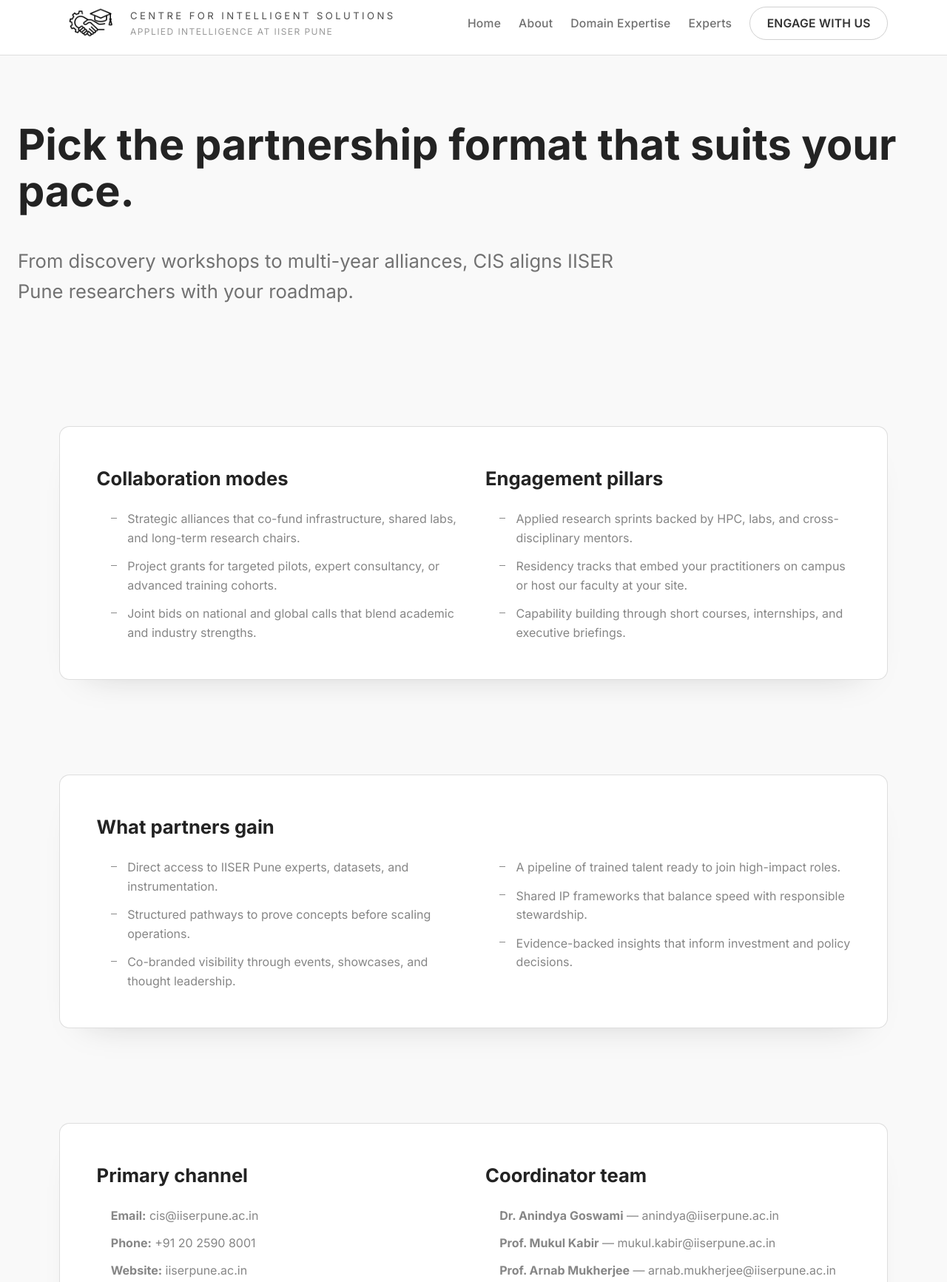
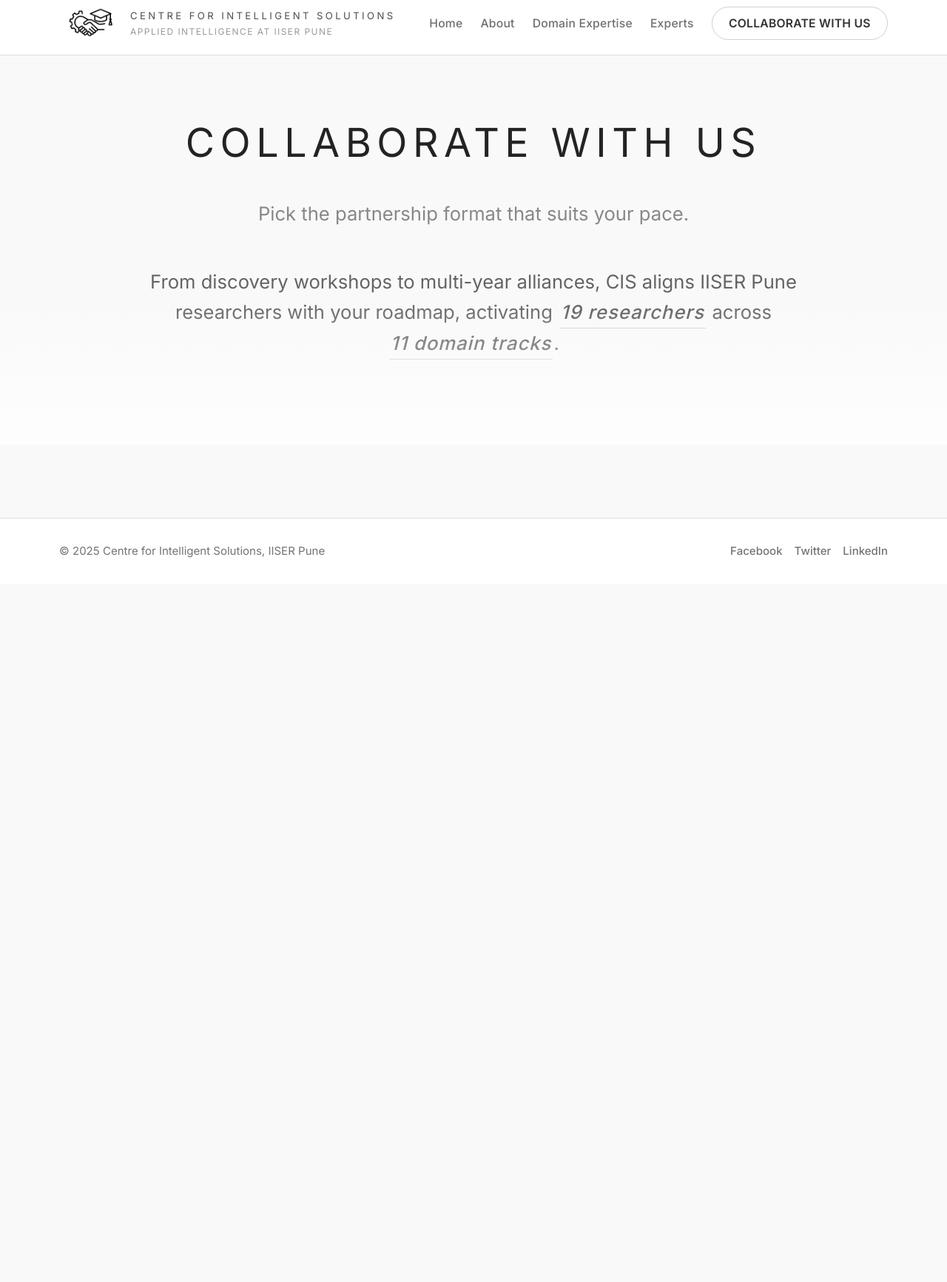
Before and after one commit to ritams/cis, a plain HTML site: page engage.html in a window 1280 px wide. Shown: the part 11-1744 px from the top of the page at 74% size. After the commit the page ends 800 px from the top, so only its background shows below. Drawn offline with Linux system fonts and the light colour scheme.

Commit message:
refactor: rename "Engage with us" to "Collaborate with us" across site and update hero styles

```diff
--- a/assets/css/style.css
+++ b/assets/css/style.css
@@ -32,6 +32,7 @@
   box-sizing: border-box;
   margin: 0;
   padding: 0;
+
 }
 
 body {
@@ -237,8 +238,23 @@ section {
 .hero__subtitle {
   font-size: clamp(1.25rem, 1.35rem + 0.5vw, 1.6rem);
   color: rgba(var(--cis-black-rgb), 0.6);
-  max-width: 50ch;
   margin: 0 0 1.3rem;
+}
+
+.hero__subtitle--secondary {
+  font-weight: 300;
+  color: rgba(var(--cis-black-rgb), 0.5);
+}
+
+.hero__metric {
+  display: inline-block;
+  padding: 0 0.12rem;
+  margin-inline: 0.1rem;
+  font-style: italic;
+  font-weight: 500;
+  letter-spacing: 0.04em;
+  color: rgba(var(--cis-black-rgb), 0.68);
+  border-bottom: 1px solid rgba(var(--cis-black-rgb), 0.18);
 }
 
 .hero__stats {
--- a/engage.html
+++ b/engage.html
@@ -3,7 +3,7 @@
 <head>
   <meta charset="UTF-8" />
   <meta name="viewport" content="width=device-width, initial-scale=1" />
-  <title>Engage | Centre for Intelligent Solutions</title>
+  <title>Collaborate with us | Centre for Intelligent Solutions</title>
   <meta name="description" content="Learn how to collaborate with CIS through strategic partnerships, funded projects, fellowships, and joint industry-academia programs." />
   <link rel="preconnect" href="https://fonts.googleapis.com" />
   <link rel="preconnect" href="https://fonts.gstatic.com" crossorigin />
@@ -29,117 +29,22 @@
           <li><a href="about.html">About</a></li>
           <li><a href="domain-expertise.html">Domain Expertise</a></li>
           <li><a href="people.html">Experts</a></li>
-          <li><a class="nav-cta is-active" href="engage.html">Engage with us</a></li>
+          <li><a class="nav-cta is-active" href="engage.html">Collaborate with us</a></li>
         </ul>
       </nav>
     </div>
   </header>
 
-  <main>
-    <section class="hero">
+  <main class="experts-main">
+    <section class="hero hero--experts hero--collaborate">
       <div class="hero__inner">
         <div class="hero__content">
-          <h1>Pick the partnership format that suits your pace.</h1>
-          <p class="hero__subtitle">From discovery workshops to multi-year alliances, CIS aligns IISER Pune researchers with your roadmap.</p>
+          <div class="experts-hero-title">
+            <h1>COLLABORATE WITH US</h1>
+          </div>
+          <p class="hero__subtitle hero__subtitle--secondary">Pick the partnership format that suits your pace.</p>
+          <p class="hero__blurb">From discovery workshops to multi-year alliances, CIS aligns IISER Pune researchers with your roadmap, activating <span class="hero__metric">19 researchers</span> across <span class="hero__metric">11 domain tracks</span>.</p>
         </div>
-      </div>
-    </section>
-
-    <section>
-      <div class="wrapper surface">
-        <div class="columns columns--two">
-          <div>
-            <h2>Collaboration modes</h2>
-            <ul class="simple-list">
-              <li>Strategic alliances that co-fund infrastructure, shared labs, and long-term research chairs.</li>
-              <li>Project grants for targeted pilots, expert consultancy, or advanced training cohorts.</li>
-              <li>Joint bids on national and global calls that blend academic and industry strengths.</li>
-            </ul>
-          </div>
-          <div>
-            <h2>Engagement pillars</h2>
-            <ul class="simple-list">
-              <li>Applied research sprints backed by HPC, labs, and cross-disciplinary mentors.</li>
-              <li>Residency tracks that embed your practitioners on campus or host our faculty at your site.</li>
-              <li>Capability building through short courses, internships, and executive briefings.</li>
-            </ul>
-          </div>
-        </div>
-      </div>
-    </section>
-
-    <section>
-      <div class="wrapper surface">
-        <h2>What partners gain</h2>
-        <div class="columns columns--two">
-          <div>
-            <ul class="simple-list">
-              <li>Direct access to IISER Pune experts, datasets, and instrumentation.</li>
-              <li>Structured pathways to prove concepts before scaling operations.</li>
-              <li>Co-branded visibility through events, showcases, and thought leadership.</li>
-            </ul>
-          </div>
-          <div>
-            <ul class="simple-list">
-              <li>A pipeline of trained talent ready to join high-impact roles.</li>
-              <li>Shared IP frameworks that balance speed with responsible stewardship.</li>
-              <li>Evidence-backed insights that inform investment and policy decisions.</li>
-            </ul>
-          </div>
-        </div>
-      </div>
-    </section>
-
-    <section>
-      <div class="wrapper surface">
-        <div class="columns columns--two">
-          <div>
-            <h2>Primary channel</h2>
-            <ul class="contact-list">
-              <li><strong>Email:</strong> <a href="mailto:cis@iiserpune.ac.in">cis@iiserpune.ac.in</a></li>
-              <li><strong>Phone:</strong> <a href="tel:+912025908001">+91 20 2590 8001</a></li>
-              <li><strong>Website:</strong> <a href="https://www.iiserpune.ac.in" target="_blank" rel="noopener">iiserpune.ac.in</a></li>
-            </ul>
-          </div>
-          <div>
-            <h2>Coordinator team</h2>
-            <ul class="contact-list">
-              <li><strong>Dr. Anindya Goswami</strong> — <a href="mailto:anindya@iiserpune.ac.in">anindya@iiserpune.ac.in</a></li>
-              <li><strong>Prof. Mukul Kabir</strong> — <a href="mailto:mukul.kabir@iiserpune.ac.in">mukul.kabir@iiserpune.ac.in</a></li>
-              <li><strong>Prof. Arnab Mukherjee</strong> — <a href="mailto:arnab.mukherjee@iiserpune.ac.in">arnab.mukherjee@iiserpune.ac.in</a></li>
-              <li><strong>Prof. M. S. Santhanam</strong> — <a href="mailto:santh@iiserpune.ac.in">santh@iiserpune.ac.in</a></li>
-            </ul>
-          </div>
-        </div>
-      </div>
-    </section>
-
-    <section>
-      <div class="wrapper surface">
-        <div class="columns columns--two">
-          <div>
-            <h2>Visit IISER Pune</h2>
-            <p>Dr. Homi J. Bhabha Road<br />Pune 411008, India</p>
-          </div>
-          <div>
-            <h2>Stay connected</h2>
-            <ul class="contact-list">
-              <li><a href="https://facebook.com/IISERP" target="_blank" rel="noopener">facebook.com/IISERP</a></li>
-              <li><a href="https://twitter.com/IISERPune" target="_blank" rel="noopener">twitter.com/IISERPune</a></li>
-              <li><a href="https://linkedin.com/school/iiserp" target="_blank" rel="noopener">linkedin.com/school/iiserp</a></li>
-              <li><a href="https://youtube.com/iiserpunemedia" target="_blank" rel="noopener">youtube.com/iiserpunemedia</a></li>
-              <li><a href="https://instagram.com/iiser.pune" target="_blank" rel="noopener">instagram.com/iiser.pune</a></li>
-            </ul>
-          </div>
-        </div>
-      </div>
-    </section>
-
-    <section>
-      <div class="wrapper highlight">
-        <h2>Begin the scoping sprint</h2>
-        <p class="hero__subtitle">Share your challenge, timelines, and stakeholders. We will draft a sprint plan within five working days.</p>
-        <a class="cta-button" href="mailto:cis@iiserpune.ac.in">Email CIS</a>
       </div>
     </section>
   </main>
```
Also changed, not shown: about.html (+1 -1 lines), domain-expertise.html (+1 -1 lines), index.html (+2 -2 lines), people.html (+1 -1 lines).
